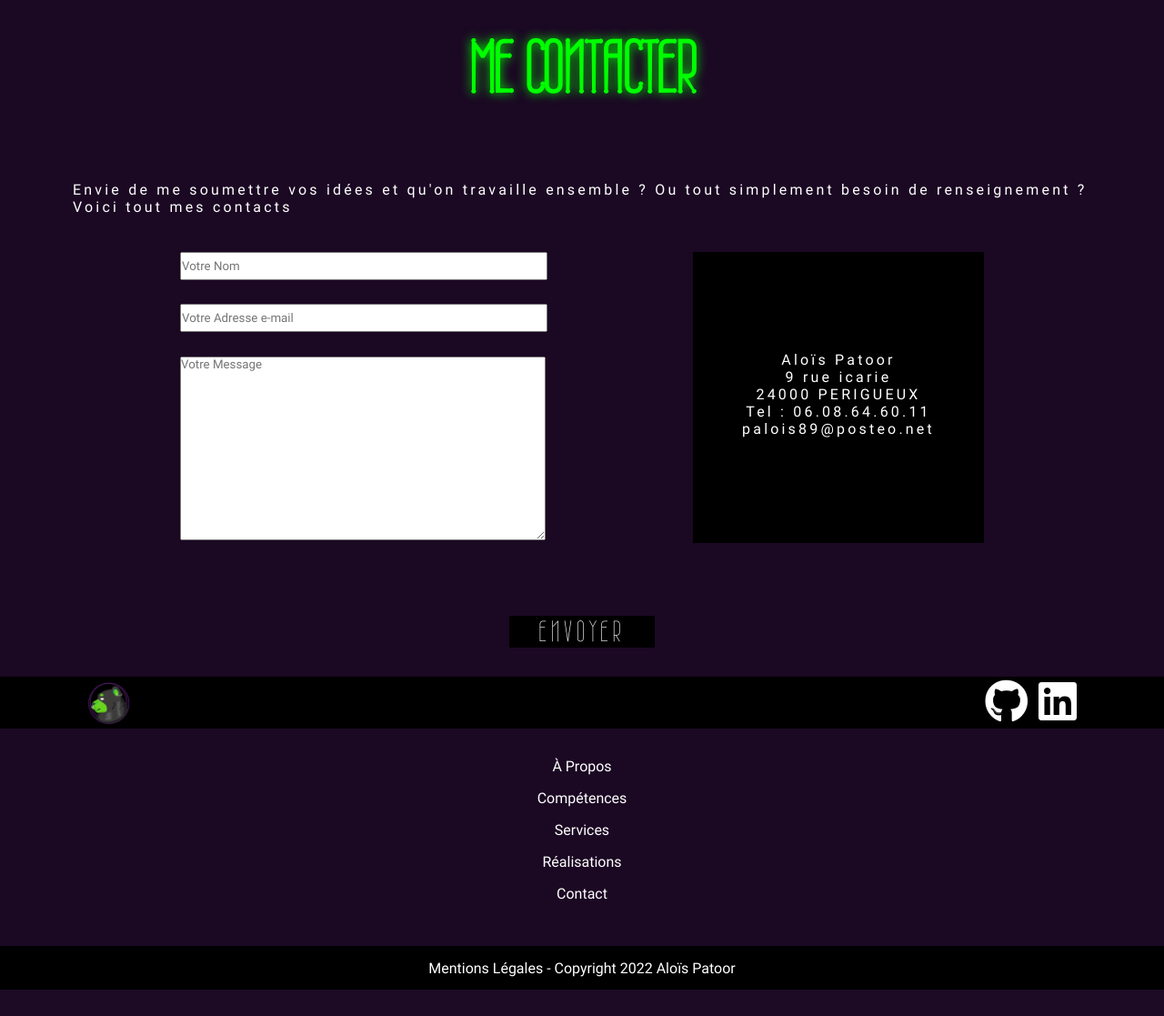
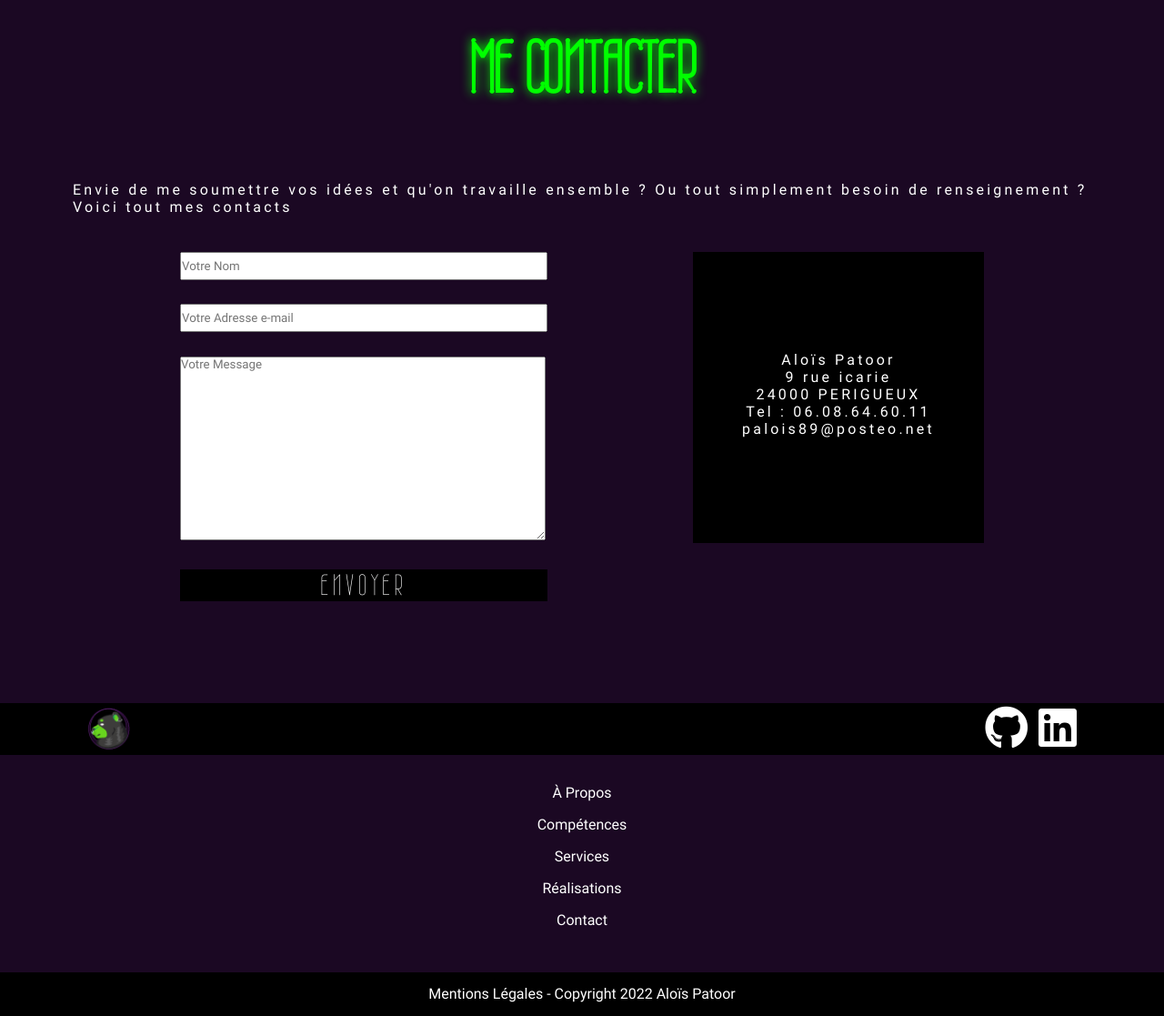
Before and after one commit to aloispatoor/alois-portfolio, a PHP site: page / in a window 1280 px wide. Shown: the part 3344-4461 px from the top of the page at 91% size. Before the commit the page ends 4432 px from the top, so only its background shows below. Run offline with PHP 8.4, Linux system fonts and the light colour scheme.

Commit message:
Data base and form fixed

```diff
--- a/assets/css/style.css
+++ b/assets/css/style.css
@@ -461,6 +461,26 @@ input, textarea {
   min-height: 15em;
   max-height: 15em;
 }
+#contact #flexboxForm form button[type=submit] {
+  cursor: pointer;
+}
+#contact #flexboxForm form button {
+  border: none;
+  text-align: center;
+  text-transform: uppercase;
+  font-family: wire;
+  color: white;
+  font-size: 2em;
+  letter-spacing: 5px;
+  background-color: black;
+  padding: 0 1em;
+  margin-top: 1em;
+  transition: all 0.5s ease;
+}
+#contact #flexboxForm form button:hover {
+  box-shadow: 0 0 0.15em #00ff00;
+  color: #00ff00;
+}
 #contact #flexboxForm #address {
   display: flex;
   justify-content: center;
@@ -473,24 +493,6 @@ input, textarea {
   letter-spacing: 0.2em;
   width: 20em;
   height: 20em;
-}
-#contact a[type=submit] {
-  cursor: pointer;
-}
-#contact .button {
-  text-align: center;
-  text-transform: uppercase;
-  font-family: wire;
-  color: white;
-  font-size: 2em;
-  letter-spacing: 5px;
-  background-color: black;
-  padding: 0 1em;
-  transition: all 0.5s ease;
-}
-#contact .button:hover {
-  box-shadow: 0 0 0.15em #00ff00;
-  color: #00ff00;
 }
 
 footer {
--- a/assets/scss/_form.scss
+++ b/assets/scss/_form.scss
@@ -28,6 +28,18 @@
                 min-height: 15em;
                 max-height: 15em;
             }
+            button[type=submit]{
+                cursor: pointer;
+            }
+            button{
+                @include button;
+                margin-top: 1em;
+                transition: all 0.5s ease;
+            }
+            button:hover{
+                box-shadow: 0 0 0.15em $green;
+                color: $green;
+            }
         }
         #address{
             @include flex;
@@ -39,15 +51,5 @@
             height: 20em;
         }
     }
-    a[type=submit]{
-        cursor: pointer;
-    }
-    .button{
-        @include button;
-        transition: all 0.5s ease;
-    }
-    .button:hover{
-        box-shadow: 0 0 0.15em $green;
-        color: $green;
-    }
+
 }
--- a/assets/scss/_mixins.scss
+++ b/assets/scss/_mixins.scss
@@ -15,6 +15,7 @@
 }
 
 @mixin button{
+    border: none;
     text-align:center;
     text-transform: uppercase;
     font-family: wire;
--- a/index.html
+++ b/index.html
@@ -179,10 +179,11 @@
             <h2 class="green">me contacter</h2>
             <p>Envie de me soumettre vos idées et qu'on travaille ensemble ? Ou tout simplement besoin de renseignement ? Voici tout mes contacts</p>
             <div id="flexboxForm">
-                <form action="submit_contact.php" method="POST">
+                <form action="controller.php" method="post">
                     <input type="text" id="name" name="name" placeholder="Votre Nom">
-                    <input type="email" id="email" name="email" aria-describedby="email-help" placeholder="Votre Adresse e-mail">
+                    <input type="email" id="email" name="email" placeholder="Votre Adresse e-mail">
                     <textarea name="message" id="message" placeholder="Votre Message"></textarea>
+                    <button type="submit" value="submit" class="button">Envoyer</button>
                 </form>
                 <div id="address">
                     <p>Aloïs Patoor <br>
@@ -192,7 +193,6 @@
                         palois89@posteo.net</p>
                 </div>
             </div>
-            <a type="submit" class="button">envoyer</a>
         </section>
     </main>
     <!-- FOOTER -->
```
Also changed, not shown: controller.php (added, +46 -0 lines), submit_contact.php (deleted, +0 -36 lines), 2 other files.
